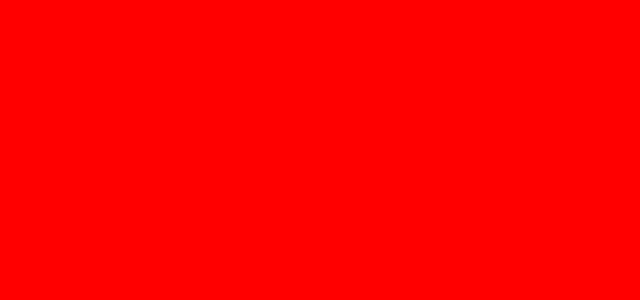
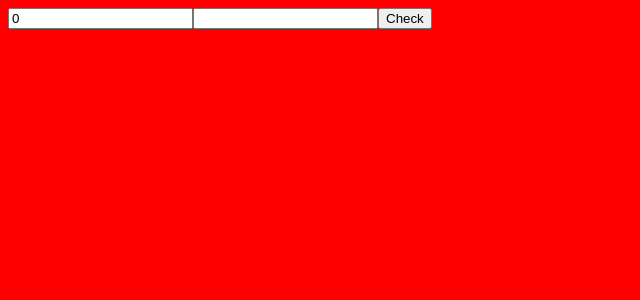
Before and after one commit to devjoppe/tic-tac-toe, a React (Vite) app: page / in a window 1280 px wide. Shown: the top 300 px of the page, without its empty margins (0-640 px from the left). Built offline with nearby package versions, Linux system fonts and the light colour scheme.

Commit message:
Coding a test for POC

```diff
--- a/src/App.tsx
+++ b/src/App.tsx
@@ -1,12 +1,37 @@
 
 // Import style
 import './assets/style/css/style.css'
+import {useEffect, useState} from "react";
+
+interface squareInt {
+  row: string,
+  col: number
+}
 
 function App() {
 
+  const [myNumber, setMyNumber] = useState(0)
+  const [myText, setMyText] = useState("")
+  const [squareId, setSquareId] = useState<squareInt[]>([])
+
+  const saveSquare = () => {
+    setSquareId([...squareId, { row: myText, col: myNumber }])
+  }
+
+  useEffect(() => {
+    console.log(squareId)
+  }, [squareId])
+
   return (
     <div>
-
+      <form onSubmit={(e) => {
+        e.preventDefault()
+        saveSquare()
+      }}>
+        <input type="number" value={myNumber} onChange={(e) => setMyNumber(parseInt(e.target.value))}/>
+        <input type="text" value={myText} onChange={(e) => setMyText(e.target.value)} />
+        <button type="submit">Check</button>
+      </form>
     </div>
   )
 }
```
